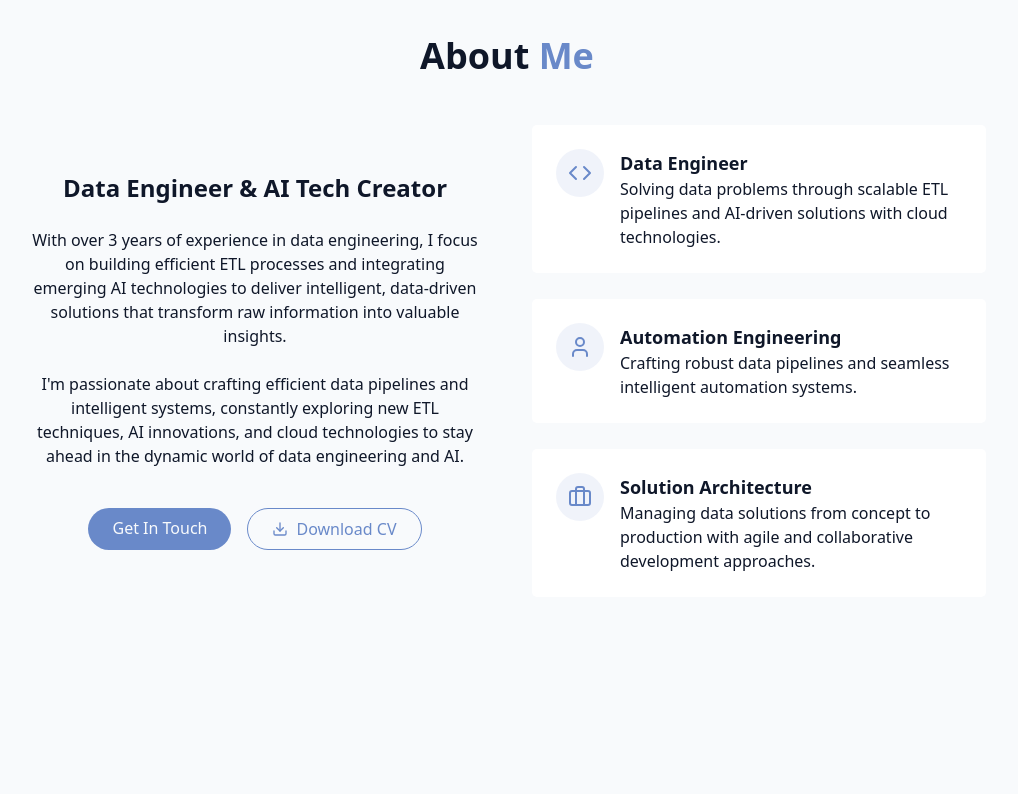
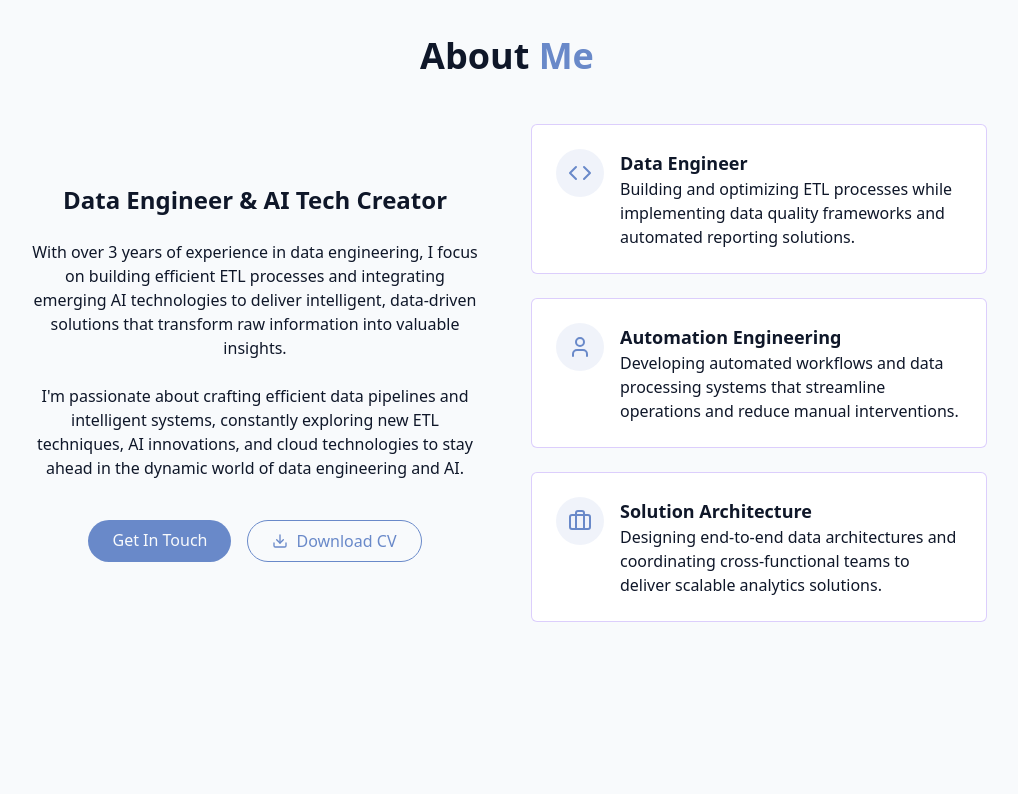
Before and after one commit to Daniel-jcVv/portfolio-web, a React (Vite) app: page / in a window 1280 px wide. Shown: the part 860-1654 px from the top of the page, without its empty margins (133-1151 px from the left). Built offline with nearby package versions, Linux system fonts and the light colour scheme.

Commit message:
feat: improve AboutSection descriptions and fix ProjectsSection   - Update AboutSection descriptions   - Remove unused ExternalLink icon from ProjectsSection   - Fix gradient-border styling for proper dark mode display   - Update package.json name to danieljcvv-portfolio

```diff
--- a/package.json
+++ b/package.json
@@ -1,5 +1,5 @@
 {
-  "name": "portfolio_web",
+  "name": "danieljcvv-portfolio",
   "private": true,
   "version": "0.0.0",
   "type": "module",
--- a/src/components/AboutSection.jsx
+++ b/src/components/AboutSection.jsx
@@ -79,8 +79,8 @@ export const AboutSection = () => {
                 <div className="text-left">
                   <h4 className="font-semibold text-lg"> Data Engineer</h4>
                   <p className="text-muted-foreground">
-                    Solving data problems through scalable ETL pipelines and
-                    AI-driven solutions with cloud technologies.
+                    Building and optimizing ETL processes while implementing
+                    data quality frameworks and automated reporting solutions.
                   </p>
                 </div>
               </div>
@@ -93,7 +93,8 @@ export const AboutSection = () => {
                 <div className="text-left">
                   <h4 className="font-semibold text-lg">Automation Engineering</h4>
                   <p className="text-muted-foreground">
-                    Crafting robust data pipelines and seamless intelligent automation systems.
+                    Developing automated workflows and data processing systems
+                    that streamline operations and reduce manual interventions.
                   </p>
                 </div>
               </div>
@@ -107,8 +108,8 @@ export const AboutSection = () => {
                 <div className="text-left">
                   <h4 className="font-semibold text-lg">Solution Architecture</h4>
                   <p className="text-muted-foreground">
-                    Managing data solutions from concept to production
-                    with agile and collaborative development approaches.
+                    Designing end-to-end data architectures and coordinating
+                    cross-functional teams to deliver scalable analytics solutions.
                   </p>
                 </div>
               </div>
--- a/src/components/ProjectsSection.jsx
+++ b/src/components/ProjectsSection.jsx
@@ -1,25 +1,33 @@
-import { ArrowRight, ExternalLink, Github } from "lucide-react";
+import { ArrowRight, Github } from "lucide-react";
 
 const projects = [
   {
     id: 1,
     title: "Enterprise Data Warehouse - Medallion Architecture",
     description: "End-to-end data warehouse implementation with Bronze, Silver, and Gold layers using SQL Server and Azure Data Studio for enterprise data processing.",
-    image: "/images/dataArchitectureDW.png",
-    tags: ["Data Engineering", "Azure Data Studio", "T-SQL", "Analytics Platform"],
-    githubUrl: "https://github.com/Daniel-jcVv/sql-data-warehouse-project/tree/develop"
+    image: "public/images/dataArchitectureDW.png",
+    tags: ["Data Engineering", "Python", "T-SQL", "Docker", "Medallion Architecture"],
+    githubUrl: "https://github.com/Daniel-jcVv/modern-datawarehouse-project/tree/main"
   },
   {
     id: 2,
+    title: "Azure Databricks and Spark SQL",
+    description: "",
+    image: "",
+    tags: ["Azure Databricks", "Delta Lake", "Data Lakehouse", "Spark SQL", "PySpark"],
+    githubUrl: ""
+  },
+  {
+    id: 3,
     title: "ETL Pipeline Network Security System",
     description:
-      "Interactive analytics dashboard with data visualization and filtering capabilities.",
+      "",
     image: "/images/GCP.png",
     tags: ["AWS EC2", "Python", "MLFlow", "GitHub Actions", "Docker", "MongoDB"],
     githubUrl: "#"
   },
   {
-    id: 3,
+    id: 4,
     title: "Azure Data Factory - Enterprise ETL Pipeline",
     description:
       "Production-ready data integration platform built with Azure Data Factory and Microsoft Fabric.Features automated ETL pipelines, multi-source data ingestion, and CI/CD deployment workflows for enterprise-scale analytics.",
@@ -76,13 +84,6 @@ export const ProjectsSection = () => {
                 <div className="flex justify-between items-center">
                   <div className="flex space-x-3">
                     <a
-                      href={project.demoUrl}
-                      target="_blank"
-                      className="text-foreground/80 hover:text-primary transition-colors duration-300"
-                    >
-                      <ExternalLink size={20} />
-                    </a>
-                    <a
                       href={project.githubUrl}
                       target="_blank"
                       className="text-foreground/80 hover:text-primary transition-colors duration-300"
--- a/src/index.css
+++ b/src/index.css
@@ -132,10 +132,8 @@
 }
 
 @utility gradient-border {
-  @apply relative rounded-md;
-  background: linear-gradient(to right, hsl(var(--card)), hsl(var(--card)));
-  background-clip: padding-box;
-  border: 1px solid transparent;
+  @apply relative rounded-md bg-card;
+  border: 1px solid rgba(139, 92, 246, 0.3);
 }
 
 @utility cosmic-button {
```
Also changed, not shown: 2 other files (tests, documents, lock files or other folders).
